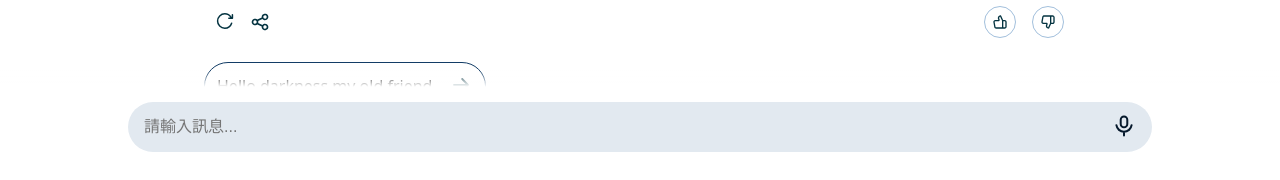
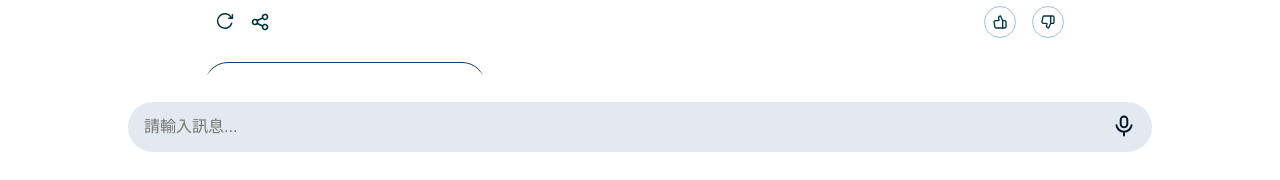
Before and after one commit to ChienChihYeh/oncogen-ai-concept, a Vue app: page /chatroom in a window 1280 px wide. Shown: the part 618-798 px from the top of the page. Built offline with nearby package versions, Linux system fonts and the light colour scheme.

Commit message:
modified style

```diff
--- a/src/components/DialogInput.vue
+++ b/src/components/DialogInput.vue
@@ -64,7 +64,7 @@ const sendMessage = () => {
   bottom: 0;
   height: 7rem;
   padding: 2rem;
-  background: linear-gradient(transparent 0%, #fff 15%, #fff 100%);
+  background: linear-gradient(transparent 0%, #fff 5%, #fff 100%);
 }
 
 .dialog-input-container {
```
